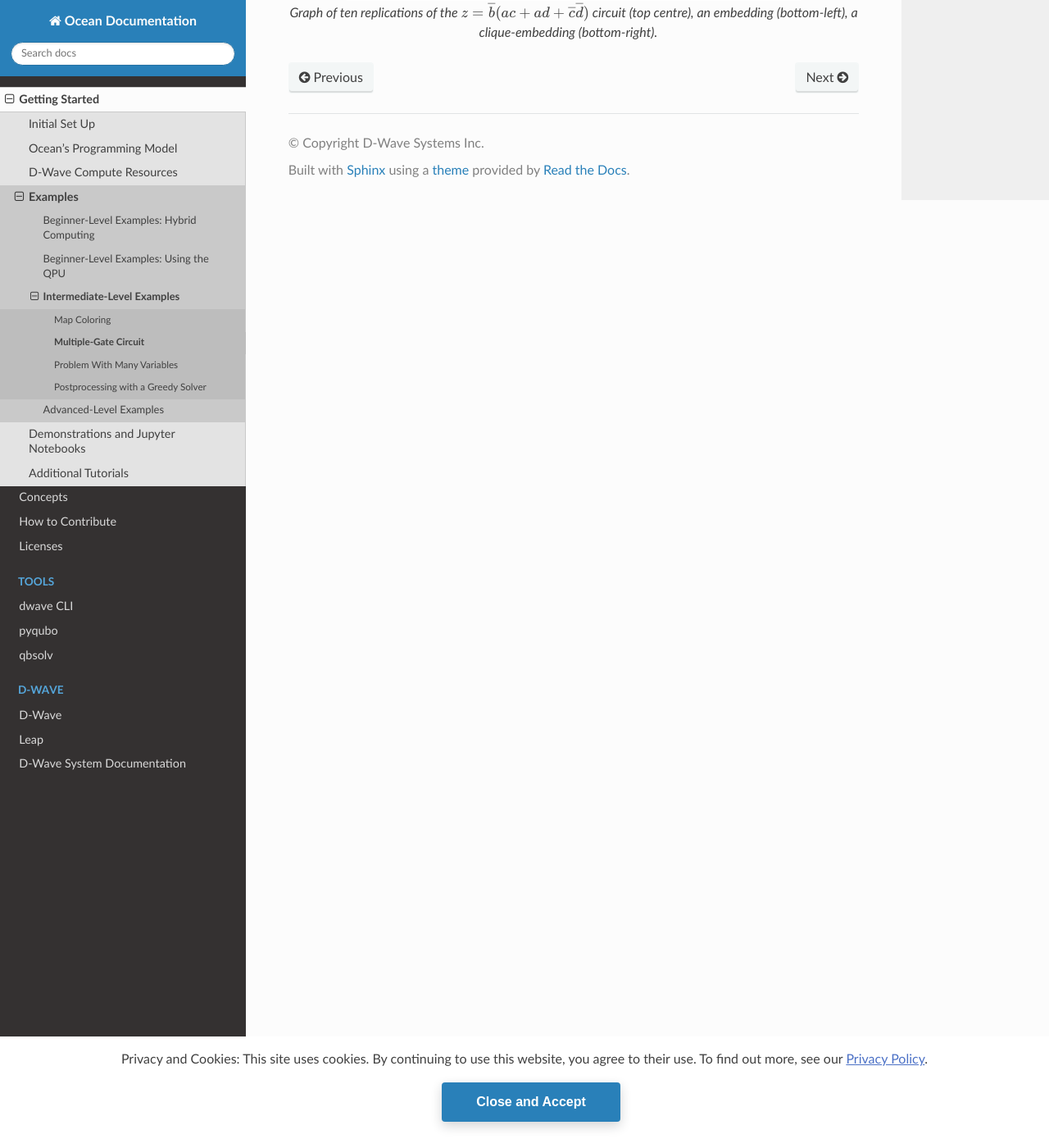
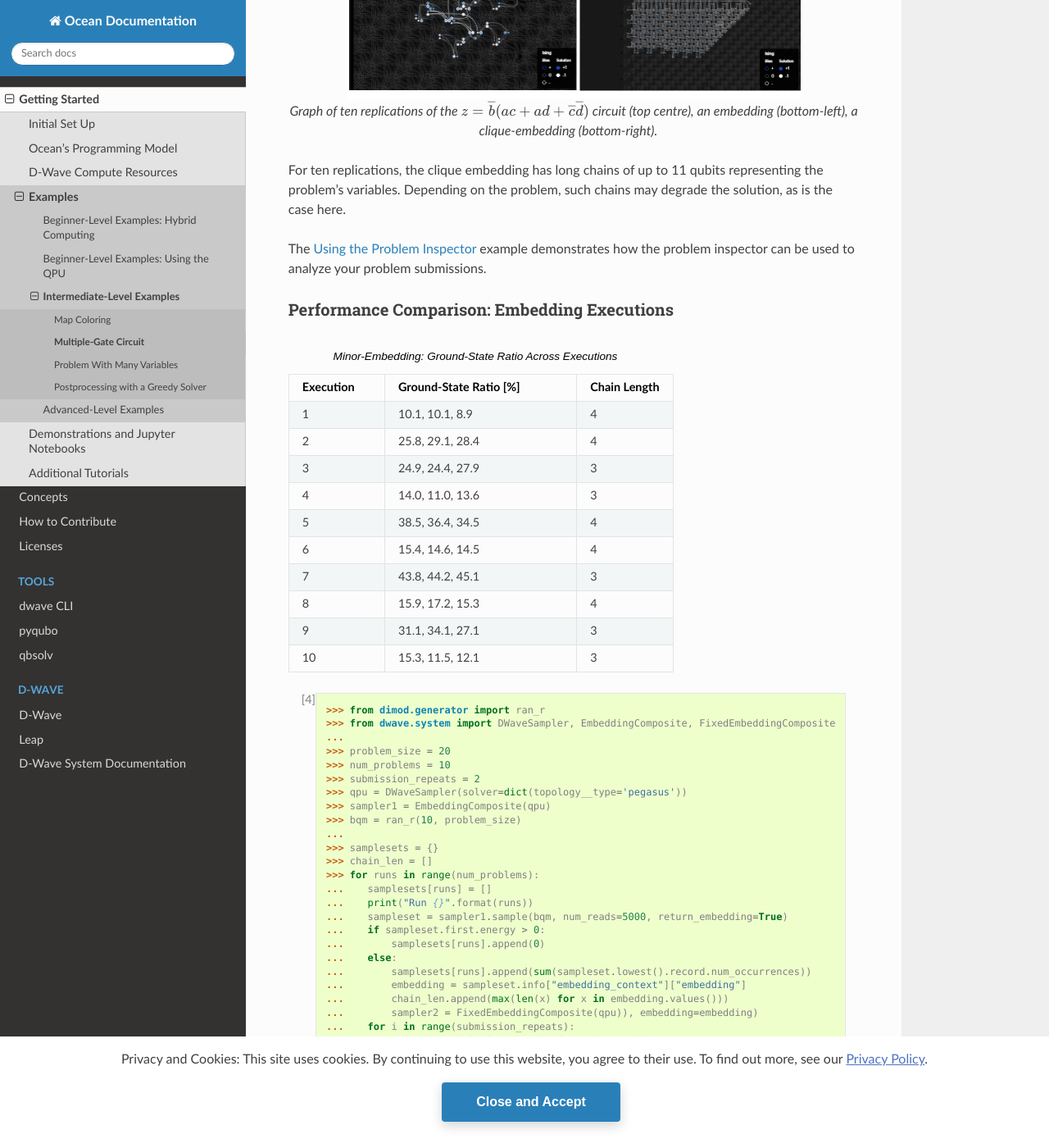
Before and after one commit to dwavesystems/dwave-ocean-sdk, a Sphinx documentation site: the page built from docs/examples/multi_gate.rst, in a window 1280 px wide and 1400 px high, scrolled down 9180 px. Shown: the whole window at 82% size. Built offline with Sphinx 7.4.7 and the Read the Docs theme 2.0.0, drawn with Linux system fonts in a browser that asks for light colours; pages that are not in the unit, such as notebooks, are missing from menus; the version number could not be read and is left out; some of the changed text lies outside the part shown.

Commit message:
Add repeat embedding code and results

```diff
--- a/docs/examples/multi_gate.rst
+++ b/docs/examples/multi_gate.rst
@@ -249,7 +249,7 @@ time depends on the size and complexity of each problem, can vary between
 submissions of the same problem, and each submission incurs the cost of finding
 an embedding anew.
 
-.. list-table:: Minor-Embedding Times
+.. list-table:: Minor-Embedding: Embedding Times
    :widths: 20 10 10 30
    :header-rows: 1
 
@@ -381,7 +381,7 @@ The table below shows results for one execution with problems that replicate the
 :math:`z = \overline{b} (ac + ad + \overline{c}\overline{d})` circuit between two
 to ten times. For ten replication, a clique embedding of over 100 nodes is required.
 
-.. list-table:: Minor-Embedding Ground-State Ratio
+.. list-table:: Minor-Embedding: Ground-State Ratio Across Samplers
    :widths: 10 10 10
    :header-rows: 1
 
@@ -417,18 +417,20 @@ to ten times. For ten replication, a clique embedding of over 100 nodes is requi
      - 0.3
 
 Ocean's :doc:`problem-inspector </docs_inspector/sdk_index>` can help you to
-understand such differences in solution quality.
+understand such differences in solution quality. The code below visualizes
+the sample set returned from a quantum computer in your browser.
 
 >>> import dwave.inspector
 >>> bqm = circuit_bqm(2)
 >>> sampleset1 = sampler1.sample(bqm, num_reads=5000, return_embedding=True)
 >>> dwave.inspector.show(sampleset1)
 
-The figure below shows that for the BQM representing two replications of the
-:math:`z = \overline{b} (ac + ad + \overline{c}\overline{d})` circuit, with its
-20 variables and 34 edges, the clique embedding uses chains of length two to
-represent nodes that the embedding found by the code above represents without
-chains.
+The figure below, constituted of snapshots from the problem inspector for
+submissions to the two samplers defined above, shows that for the BQM representing
+two replications of the :math:`z = \overline{b} (ac + ad + \overline{c}\overline{d})`
+circuit, with its 20 variables and 34 edges, the clique embedding uses chains of
+length two to represent nodes that the embedding found by the code above represents
+without chains.
 
 .. figure:: ../_images/MultiGateCircuit_Embedding2.png
    :name: Problem_MultiGateCircuit_Embedding2
@@ -440,6 +442,9 @@ chains.
    circuit (top centre), an embedding (bottom-left), a clique-embedding
    (bottom-right).
 
+Short chains of a few qubits generally enable good quality solutions: for a
+circuit made of two replications the ratio of ground states is simialr for both
+methods of embedding used above.
 
 The next figure shows that for the BQM representing ten replications of the
 :math:`z = \overline{b} (ac + ad + \overline{c}\overline{d})` circuit, the clique
@@ -463,3 +468,84 @@ Maximum chain length: 11
    Graph of ten replications of the :math:`z = \overline{b} (ac + ad + \overline{c}\overline{d})`
    circuit (top centre), an embedding (bottom-left), a clique-embedding
    (bottom-right).
+
+For ten replications, the clique embedding has long chains of up to 11 qubits
+representing the problem's variables. Depending on the problem, such chains may
+degrade the solution, as is the case here.
+
+The :ref:`inspector_graph_partitioning` example demonstrates how the problem
+inspector can be used to analyze your problem submissions.
+
+Performance Comparison: Embedding Executions
+--------------------------------------------
+
+.. list-table:: Minor-Embedding: Ground-State Ratio Across Executions
+   :widths: 10 20 10
+   :header-rows: 1
+
+   * - Execution
+     - Ground-State Ratio [%]
+     - Chain Length
+   * - 1
+     - 10.1, 10.1, 8.9
+     - 4
+   * - 2
+     - 25.8, 29.1, 28.4
+     - 4
+   * - 3
+     - 24.9, 24.4, 27.9
+     - 3
+   * - 4
+     - 14.0, 11.0, 13.6
+     - 3
+   * - 5
+     - 38.5, 36.4, 34.5
+     - 4
+   * - 6
+     - 15.4, 14.6, 14.5
+     - 4
+   * - 7
+     - 43.8, 44.2, 45.1
+     - 3
+   * - 8
+     - 15.9, 17.2, 15.3
+     - 4
+   * - 9
+     - 31.1, 34.1, 27.1
+     - 3
+   * - 10
+     - 15.3, 11.5, 12.1
+     - 3
+
+.. [#]
+
+  >>> from dimod.generator import ran_r
+  >>> from dwave.system import DWaveSampler, EmbeddingComposite, FixedEmbeddingComposite
+  ...
+  >>> problem_size = 20
+  >>> num_problems = 10
+  >>> submission_repeats = 2
+  >>> qpu = DWaveSampler(solver=dict(topology__type='pegasus'))
+  >>> sampler1 = EmbeddingComposite(qpu)
+  >>> bqm = ran_r(10, problem_size)
+  ...
+  >>> samplesets = {}
+  >>> chain_len = []
+  >>> for runs in range(num_problems):
+  ...    samplesets[runs] = []
+  ...    print("Run {}".format(runs))
+  ...    sampleset = sampler1.sample(bqm, num_reads=5000, return_embedding=True)
+  ...    if sampleset.first.energy > 0:
+  ...        samplesets[runs].append(0)
+  ...    else:
+  ...        samplesets[runs].append(sum(sampleset.lowest().record.num_occurrences))
+  ...        embedding = sampleset.info["embedding_context"]["embedding"]
+  ...        chain_len.append(max(len(x) for x in embedding.values()))
+  ...        sampler2 = FixedEmbeddingComposite(qpu)), embedding=embedding)
+  ...    for i in range(submission_repeats):
+  ...        print("\tSubmitting {}--{}".format(runs, i))
+  ...        sampleset = sampler2.sample(bqm, num_reads=5000, return_embedding=True)
+  ...        if sampleset.first.energy > 0:
+  ...           samplesets[runs].append(0)
+  ...        else:
+  ...           samplesets[runs].append(sum(sampleset.lowest().record.num_occurrences))
```
